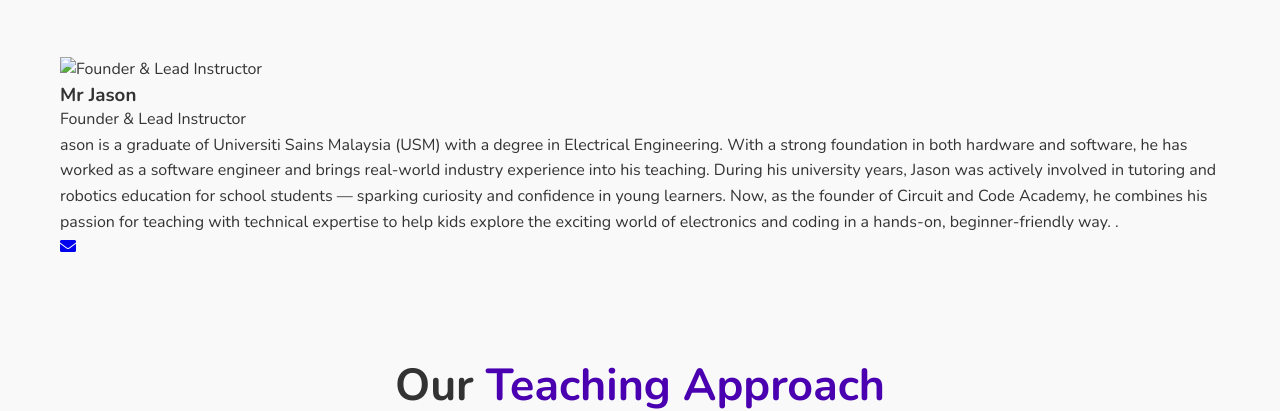
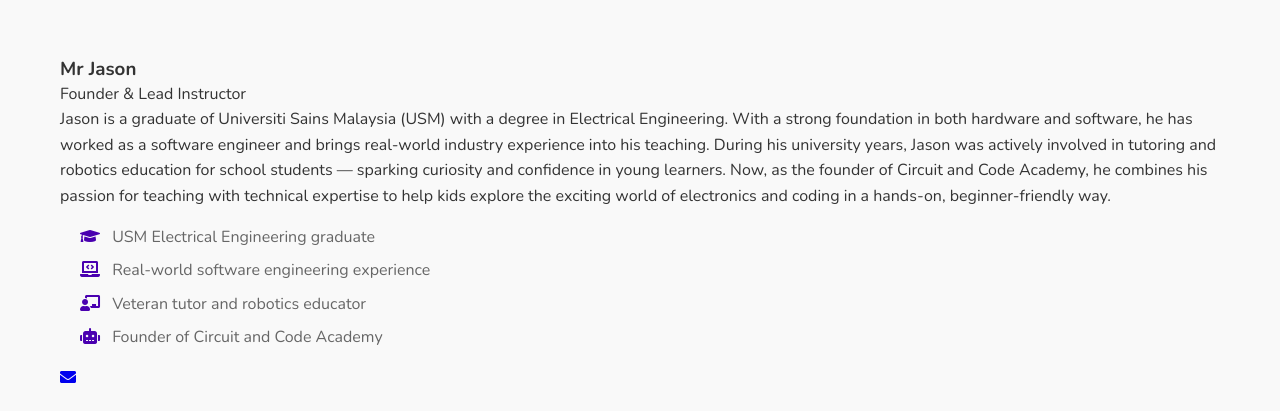
Before and after one commit to yugendran-933/code_circuit, a plain HTML site: page about.html in a window 1280 px wide. Shown: the part 546-957 px from the top of the page. Drawn offline with nearby package versions, Linux system fonts and the light colour scheme.

Commit message:
Refine founder bio

```diff
--- a/about.html
+++ b/about.html
@@ -85,14 +85,16 @@
                 <div class="team-grid">
                     <!-- Team Member 1 -->
                     <div class="team-member">
-                        <div class="member-image">
-                            <img src="Images/team-founder.jpg" alt="Founder & Lead Instructor" class="rounded-img">
-                        </div>
                         <div class="member-info">
                             <h3>Mr Jason</h3>
                             <p class="member-title">Founder & Lead Instructor</p>
-                            <p class="member-bio">ason is a graduate of Universiti Sains Malaysia (USM) with a degree in Electrical Engineering. With a strong foundation in both hardware and software, he has worked as a software engineer and brings real-world industry experience into his teaching. During his university years, Jason was actively involved in tutoring and robotics education for school students — sparking curiosity and confidence in young learners. Now, as the founder of Circuit and Code Academy, he combines his passion for teaching with technical expertise to help kids explore the exciting world of electronics and coding in a hands-on, beginner-friendly way.
-                                .</p>
+                            <p class="member-bio">Jason is a graduate of Universiti Sains Malaysia (USM) with a degree in Electrical Engineering. With a strong foundation in both hardware and software, he has worked as a software engineer and brings real-world industry experience into his teaching. During his university years, Jason was actively involved in tutoring and robotics education for school students — sparking curiosity and confidence in young learners. Now, as the founder of Circuit and Code Academy, he combines his passion for teaching with technical expertise to help kids explore the exciting world of electronics and coding in a hands-on, beginner-friendly way.
+<ul class="member-bio-list">
+    <li><i class="fas fa-graduation-cap"></i> USM Electrical Engineering graduate</li>
+    <li><i class="fas fa-laptop-code"></i> Real-world software engineering experience</li>
+    <li><i class="fas fa-chalkboard-teacher"></i> Veteran tutor and robotics educator</li>
+    <li><i class="fas fa-robot"></i> Founder of Circuit and Code Academy</li>
+</ul>
                             <div class="member-contact">
                                 <a href="mailto:jason.codecircuitacademy@gmail.com"><i class="fas fa-envelope"></i></a>
                             </div>
@@ -151,10 +153,6 @@
             <section class="cta-section">
                 <h2>Ready to Join Our Community?</h2>
                 <p>Schedule a free introduction session or learn more about our enrollment process</p>
-                <div class="cta-buttons">
-                    <a href="#" class="book-button">Book a Free Session</a>
-                    <a href="index.html#contact" class="outline-button">Contact Us</a>
-                </div>
             </section>
         </div>
     </main>
--- a/css/styles.css
+++ b/css/styles.css
@@ -366,6 +366,22 @@ nav ul li a:hover,
   margin-bottom: 8px;
   color: var(--text-secondary);
 }
+.member-bio-list {
+  color: var(--text-secondary);
+  margin: 15px 0;
+  padding-left: 20px;
+  list-style: none;
+}
+
+.member-bio-list li {
+  margin-bottom: 8px;
+}
+
+.member-bio-list i {
+  margin-right: 8px;
+  color: var(--primary);
+}
+
 /*----------------------------------------------
   6. COURSE HIGHLIGHTS SECTION
 ----------------------------------------------*/
```
